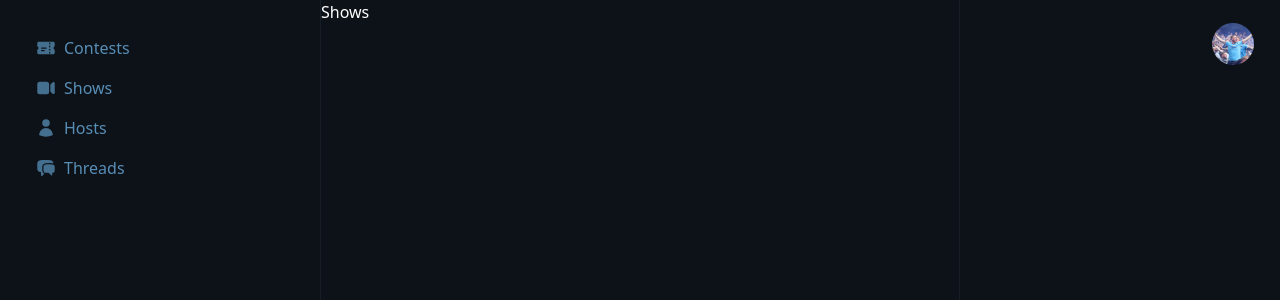
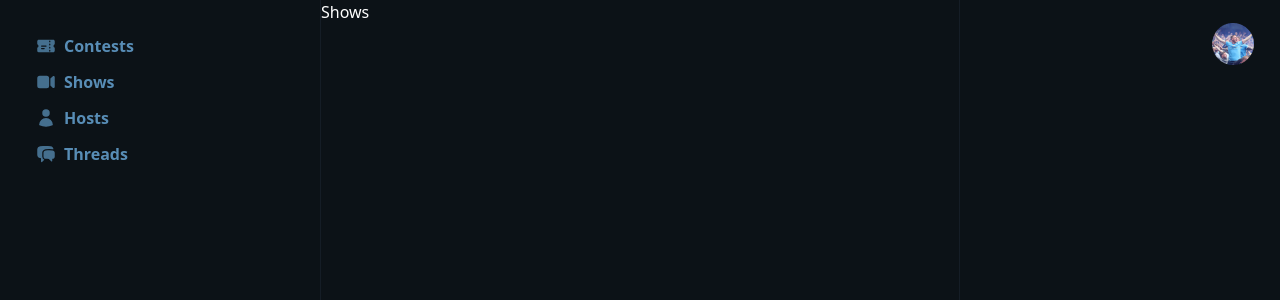
Before and after one commit to nikolagigic/vue-frontend-design-test, a Vue app: page /dashboard/shows in a window 1280 px wide. Shown: the top 300 px of the page. Built offline with nearby package versions, Linux system fonts and the light colour scheme.

Commit message:
fix: navlink font styling

```diff
--- a/src/components/NavLink.vue
+++ b/src/components/NavLink.vue
@@ -12,6 +12,6 @@ defineProps<{
 <template>
   <div class="flex items-center space-x-2">
     <Icon class="text-dark-brand-bg-tertiary/60 h-5 w-5" />
-    <RouterLink :to="to">{{ text }}</RouterLink>
+    <RouterLink :to="to" class="font-bold leading-5">{{ text }}</RouterLink>
   </div>
 </template>
```
